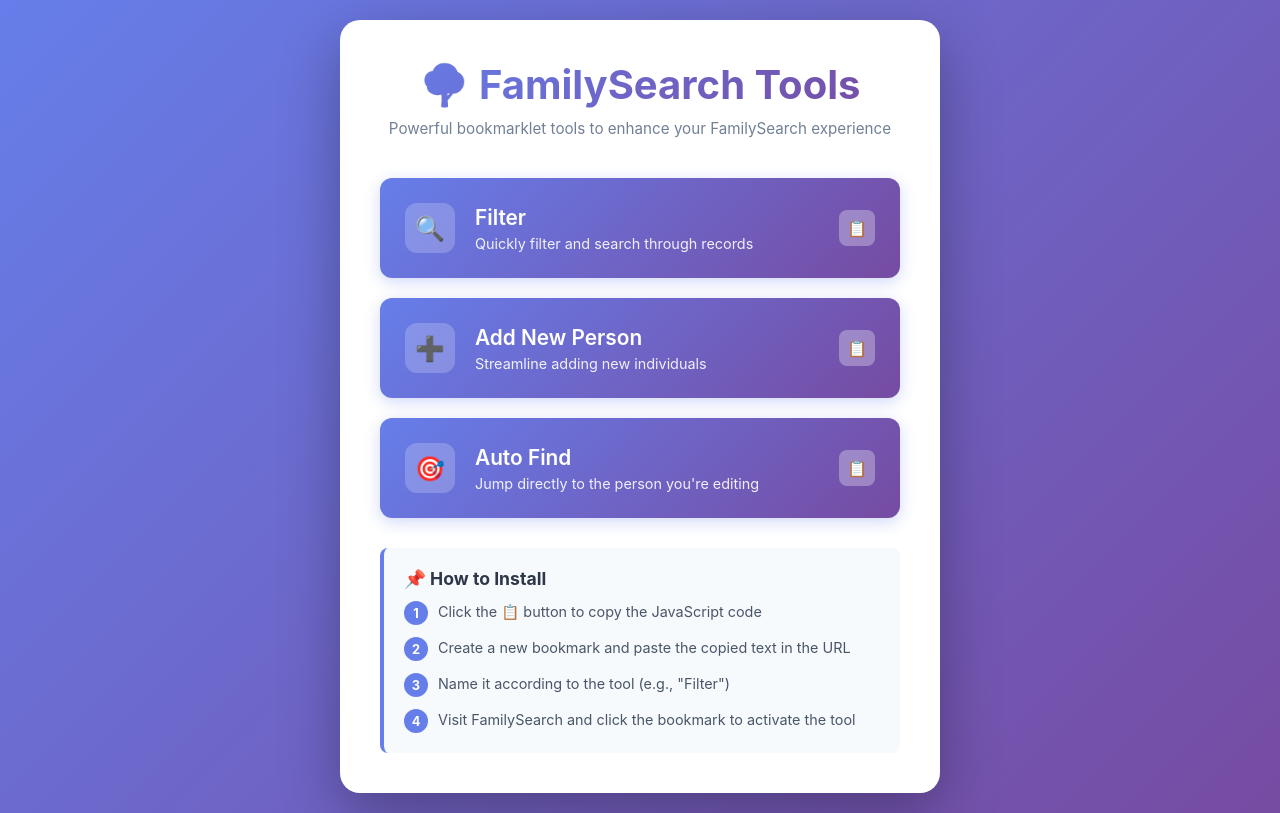
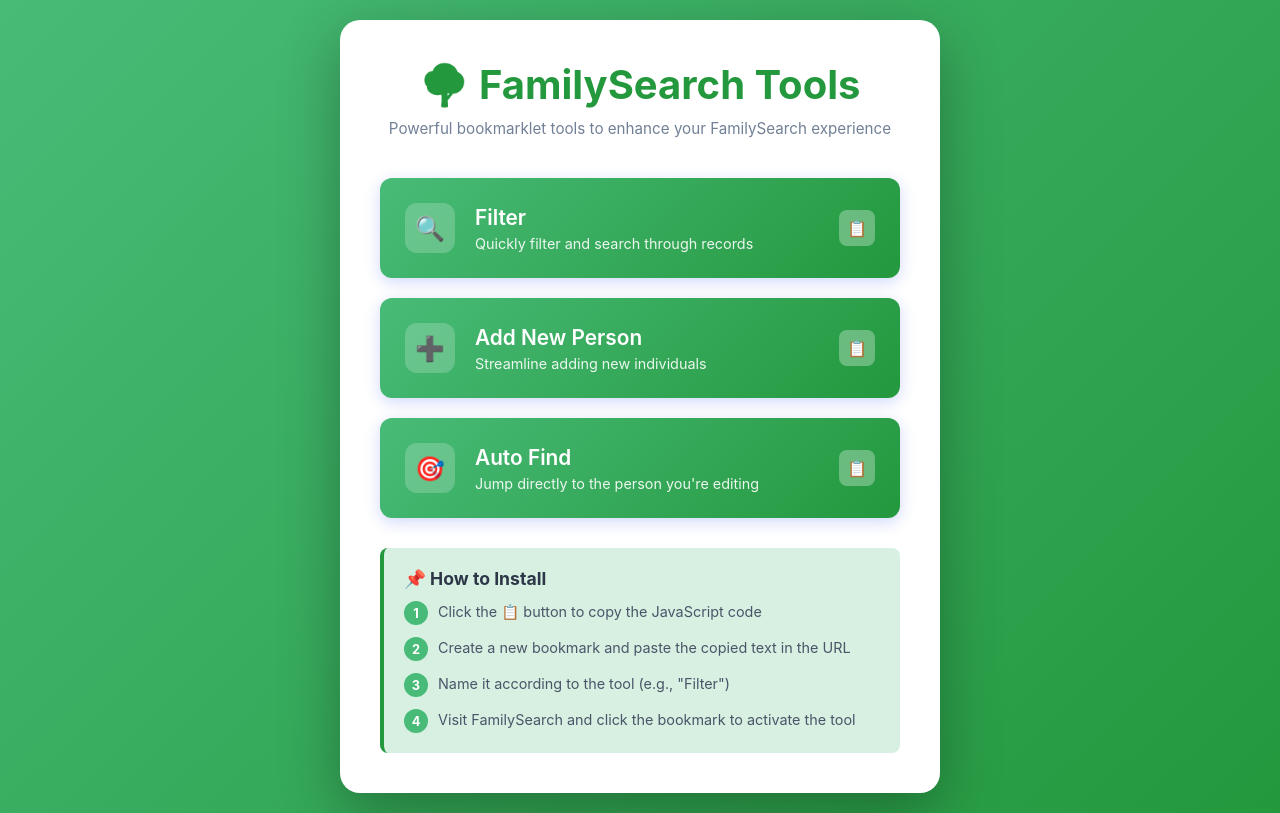
Before and after one commit to matthale365/FS, a plain HTML site: page index.html in a window 1280 px wide. Drawn offline with Linux system fonts and the light colour scheme.

Commit message:
color changes

```diff
--- a/index.html
+++ b/index.html
@@ -13,7 +13,7 @@
 
     body {
       font-family: -apple-system, BlinkMacSystemFont, 'Segoe UI', Roboto, 'Helvetica Neue', Arial, sans-serif;
-      background: linear-gradient(135deg, #667eea 0%, #764ba2 100%);
+      background: linear-gradient(135deg, #48bb78 0%, #24983d 100%);
       min-height: 100vh;
       display: flex;
       align-items: center;
@@ -47,7 +47,7 @@
       font-size: 2.5em;
       margin-bottom: 10px;
       text-align: center;
-      background: linear-gradient(135deg, #667eea 0%, #764ba2 100%);
+      background: linear-gradient(135deg, #24983d 0%, #24983d 100%);
       -webkit-background-clip: text;
       -webkit-text-fill-color: transparent;
       background-clip: text;
@@ -67,7 +67,7 @@
     }
 
     .tool-card {
-      background: linear-gradient(135deg, #667eea 0%, #764ba2 100%);
+      background: linear-gradient(135deg, #48bb78 0%, #24983d 100%);
       border-radius: 12px;
       padding: 25px;
       text-decoration: none;
@@ -163,8 +163,8 @@
     }
 
     .instructions {
-      background: #f7fafc;
-      border-left: 4px solid #667eea;
+      background: #48bb7838;
+      border-left: 4px solid #24983d;
       padding: 20px;
       border-radius: 8px;
       margin-top: 30px;
@@ -190,7 +190,7 @@
     }
 
     .step-number {
-      background: #667eea;
+      background: #48bb78;
       color: white;
       width: 24px;
       height: 24px;
```
